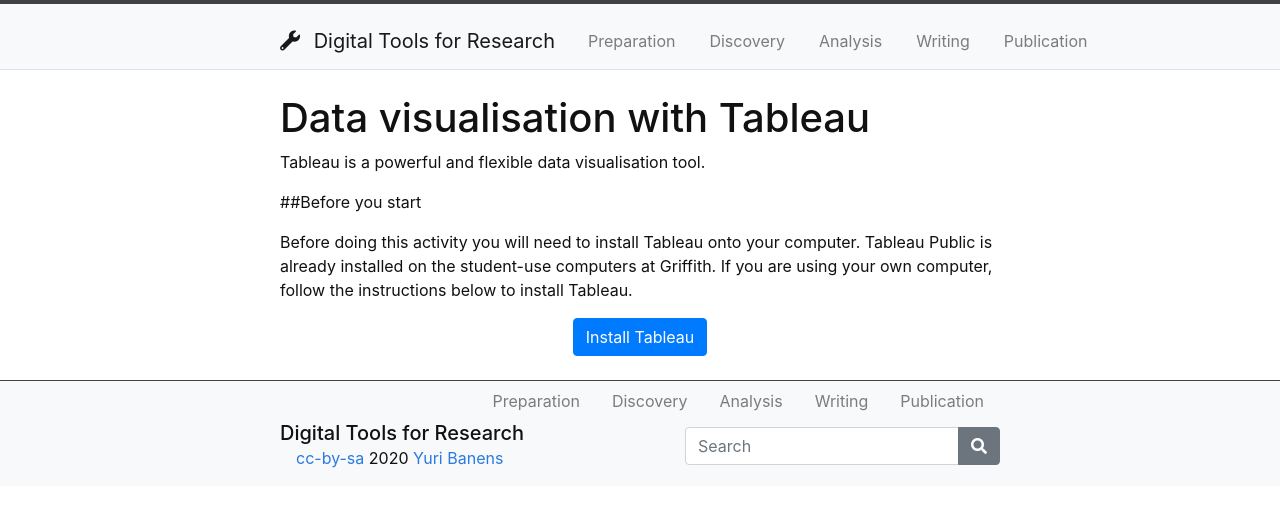
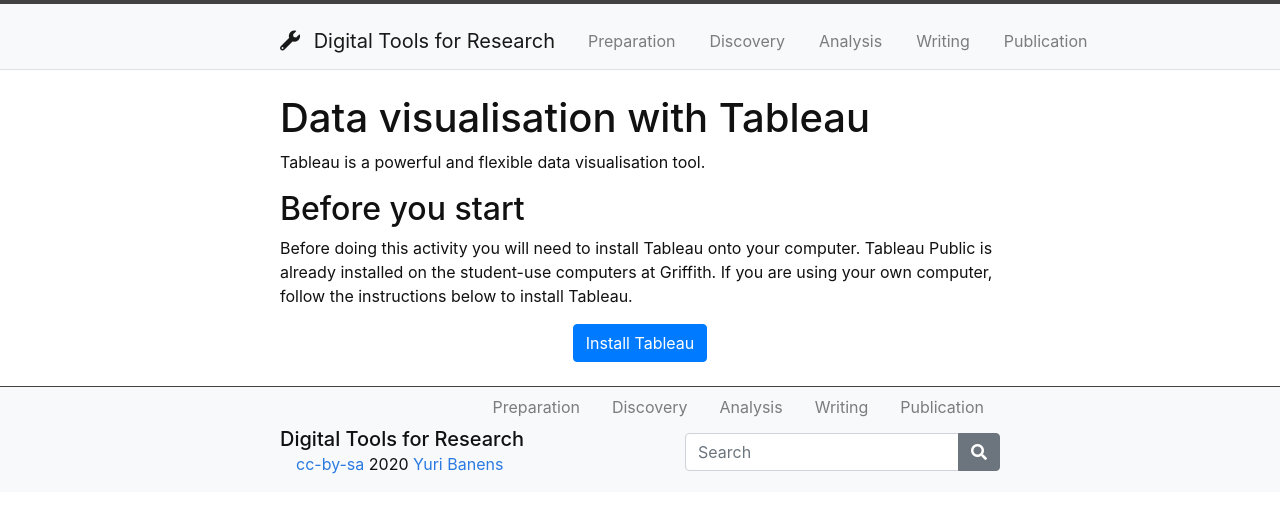
Before and after one commit to ybanens/digital-tools, a Jekyll site: the page built from content/activity-tableau.md, in a window 1280 px wide. Shown: the top 513 px of the page. Built offline with Jekyll 4.4.1, drawn with Linux system fonts in a browser that asks for light colours.

Commit message:
Update activity-tableau.md

```diff
--- a/content/activity-tableau.md
+++ b/content/activity-tableau.md
@@ -8,8 +8,8 @@ nav: false
 
 Tableau is a powerful and flexible data visualisation tool.
 
-##Before you start
+## Before you start
 
 Before doing this activity you will need to install Tableau onto your computer. Tableau Public is already installed on the student-use computers at Griffith. If you are using your own computer, follow the instructions below to install Tableau.
 
-{% include button.md text="Install Tableau" link="https://getbootstrap.com/docs/4.1/components/buttons/" color="primary" %}
+{% include button.md text="Install Tableau" link="workshop-prep.html" color="primary" %}
```
